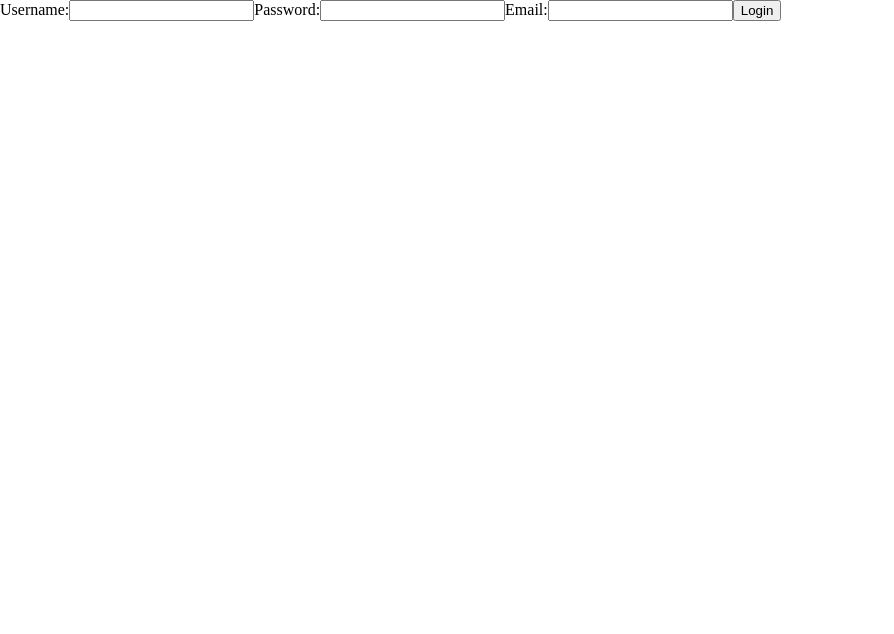
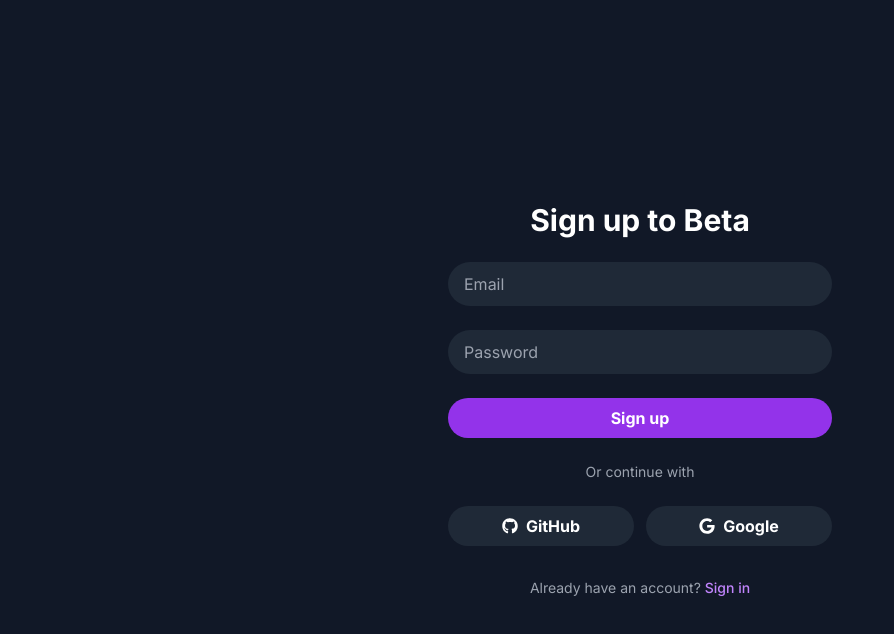
Before and after one commit to GuilhermeFRocha/beta_front, a React (Vite) app: page /login in a window 1280 px wide. Shown: the top 634 px of the page, without its empty margins (0-894 px from the left). Built offline with nearby package versions, Linux system fonts and the light colour scheme.

Commit message:
register user

```diff
--- a/index.html
+++ b/index.html
@@ -3,8 +3,11 @@
 
 <head>
   <meta charset="UTF-8" />
+  <link rel="preconnect" href="https://fonts.googleapis.com" />
+  <link rel="preconnect" href="https://fonts.gstatic.com" crossorigin />
   <link rel="icon" type="image/svg+xml" href="/vite.svg" />
   <meta name="viewport" content="width=device-width, initial-scale=1.0" />
+  <link href="https://fonts.googleapis.com/css2?family=Inter:ital,opsz,wght@0,14..32,100..900;1,14..32,100..900&display=swap" rel="stylesheet" />
   <title>Beta</title>
 </head>
 
--- a/package.json
+++ b/package.json
@@ -9,10 +9,16 @@
     "preview": "vite preview"
   },
   "dependencies": {
+    "autoprefixer": "^10.4.20",
     "axios": "^1.7.7",
+    "formik": "^2.4.6",
+    "postcss": "^8.4.45",
     "react": "^18.3.1",
     "react-dom": "^18.3.1",
+    "react-icons": "^5.3.0",
     "react-router-dom": "^6.26.1",
+    "tailwindcss": "^3.4.10",
+    "yup": "^1.4.0",
     "zustand": "^4.5.5"
   },
   "devDependencies": {
--- /dev/null
+++ b/postcss.config.cjs
@@ -0,0 +1,6 @@
+module.exports = {
+  plugins: {
+    tailwindcss: {},
+    autoprefixer: {},
+  },
+};
--- a/src/App.tsx
+++ b/src/App.tsx
@@ -10,6 +10,7 @@ import { Register } from "./pages/Register";
 import { useEffect } from "react";
 import { DashboardPage } from "./pages/Dashboard";
 import { ProfilePage } from "./pages/ProfilePage";
+import './index.css'
 
 export default function App() {
   const { isAuthenticated, checkAuthStatus } = useAuthStore();
--- /dev/null
+++ b/src/components/Button/index.tsx
@@ -0,0 +1,17 @@
+import { ButtonHTMLAttributes, ReactNode } from 'react';
+
+interface ButtonProps extends ButtonHTMLAttributes<HTMLButtonElement> {
+  className?: string;
+  children: ReactNode;
+}
+
+export const Button = ({ className = '', children, ...props }: ButtonProps) => {
+  return (
+    <button
+      className={className}
+      {...props}
+    >
+      {children}
+    </button>
+  );
+};
--- /dev/null
+++ b/src/components/Input/index.tsx
@@ -0,0 +1,14 @@
+import { InputHTMLAttributes } from 'react';
+
+interface InputProps extends InputHTMLAttributes<HTMLInputElement> {
+  className?: string;
+}
+
+export const Input = ({ className = '', ...props }: InputProps) => {
+  return (
+    <input
+      className={className}
+      {...props}
+    />
+  );
+};
--- a/src/hooks/useAuth.ts
+++ b/src/hooks/useAuth.ts
@@ -3,14 +3,14 @@ import create from "zustand";
 
 interface AuthState {
   isAuthenticated: boolean;
-  login: (body: any) => void;
+  registerUser: (body: any) => Promise<void>;
   logout: () => void;
   checkAuthStatus: () => void;
 }
 
 const useAuthStore = create<AuthState>((set) => ({
   isAuthenticated: false,
-  login: async (body) => {
+  registerUser: async (body) => {
     try {
       const response = await axios.post("http://localhost:8000/users", body);
 
--- a/src/index.css
+++ b/src/index.css
@@ -1,3 +1,7 @@
+@tailwind base;
+@tailwind components;
+@tailwind utilities;
+
 html,
 body,
 div,
@@ -85,6 +89,7 @@ video {
   font-size: 100%;
   font: inherit;
   vertical-align: baseline;
+  font-family: "Inter", sans-serif;
 }
 /* HTML5 display-role reset for older browsers */
 article,
--- a/src/pages/Login/index.tsx
+++ b/src/pages/Login/index.tsx
@@ -1,50 +1,125 @@
-import { useState } from "react";
+import { useNavigate } from "react-router-dom";
 import useAuthStore from "../../hooks/useAuth";
-import { useNavigate } from "react-router-dom";
+import { Formik, Form, Field, ErrorMessage, FieldProps, FormikHelpers } from 'formik'
+import * as Yup from 'yup'
+import { Input } from "../../components/Input";
+import { Button } from "../../components/Button";
+import { FaGithub, FaGoogle } from 'react-icons/fa'
+import { useEffect } from "react";
+
+interface SignValues {
+  email: string;
+  password: string;
+}
 
 export const Login = () => {
-  const [username, setUsername] = useState("");
-  const [password, setPassword] = useState("");
-  const [email, setEmail] = useState("");
-  const { login, isAuthenticated } = useAuthStore();
+  const { registerUser, isAuthenticated } = useAuthStore();
   const navigate = useNavigate();
 
-  const handleSubmit = async (e: any) => {
-    e.preventDefault();
-    await login({ username, password, email });
+  useEffect(() => {
+    if (isAuthenticated) {
+      navigate("/dashboard");
+    }
+  }, [isAuthenticated, navigate]);
 
-    if (isAuthenticated) {
-      await navigate("/dashboard");
-    }
+  const validationSchema = Yup.object().shape({
+    email: Yup.string().email('Invalid email').required('Email is required'),
+    password: Yup.string().min(6, 'Password must be at least 6 characters').required('Password is required'),
+  })
+
+  const handleSubmit = async (values: SignValues, { setSubmitting }: FormikHelpers<SignValues>) => {
+    await registerUser(values);
+    setSubmitting(false);
   };
 
   return (
-    <form onSubmit={handleSubmit}>
-      <label>
-        Username:
-        <input
-          type="text"
-          value={username}
-          onChange={(e) => setUsername(e.target.value)}
-        />
-      </label>
-      <label>
-        Password:
-        <input
-          type="password"
-          value={password}
-          onChange={(e) => setPassword(e.target.value)}
-        />
-      </label>
-      <label>
-        Email:
-        <input
-          type="email"
-          value={email}
-          onChange={(e) => setEmail(e.target.value)}
-        />
-      </label>
-      <button type="submit">Login</button>
-    </form>
+
+    <div className="min-h-screen flex items-center justify-center bg-gray-900">
+    <div className="w-full max-w-sm">
+      <h2 className="text-3xl font-bold text-center text-white mb-6">Sign up to Beta</h2>
+
+      <Formik
+      initialValues={{ email: '', password: '' }}
+      validationSchema={validationSchema}
+      onSubmit={handleSubmit}
+      >
+        {({ isSubmitting, errors, touched }) => (
+          <Form className="space-y-6">
+            <div>
+            <Field name="email">
+              {({ field }: FieldProps) => (
+                <Input
+                {...field}
+                type="email"
+                className={`w-full px-4 py-3 bg-gray-800 text-white rounded-full focus:outline-none focus:ring-2 focus:ring-purple-600 ${
+                  errors.email && touched.email ? 'border-red-500' : ''
+                }`}
+                placeholder="Email"
+              />
+              )}
+            </Field>
+            <ErrorMessage name="email" component="div" className="mt-1 text-red-500 text-sm" />
+            </div>
+
+            <div>
+                <Field name="password">
+                  {({ field } : FieldProps) => (
+                    <Input
+                      {...field}
+                      type="password"
+                      className={`w-full px-4 py-3 bg-gray-800 text-white rounded-full focus:outline-none focus:ring-2 focus:ring-purple-600 ${
+                        errors.password && touched.password ? 'border-red-500' : ''
+                      }`}
+                      placeholder="Password"
+                    />
+                  )}
+                </Field>
+                <ErrorMessage name="password" component="div" className="mt-1 text-red-500 text-sm" />
+              </div>
+              <Button
+                type="submit"
+                disabled={isSubmitting}
+                className="w-full bg-purple-600 hover:bg-purple-700 text-white font-bold py-3 px-5 rounded-full transition duration-300"
+              >
+                {isSubmitting ? 'Signing in...' : 'Sign up'}
+              </Button>
+          </Form>
+        )}
+
+      </Formik>
+      <div className="mt-6">
+          <div className="relative">
+            <div className="absolute inset-0 flex items-center">
+              <div className="w-full border-t border-gray-700"></div>
+            </div>
+            <div className="relative flex justify-center text-sm">
+              <span className="px-2 bg-gray-900 text-gray-400">Or continue with</span>
+            </div>
+          </div>
+          <div className="mt-6 grid grid-cols-2 gap-3">
+            <Button
+              type="button"
+              className="w-full bg-gray-800 hover:bg-gray-700 text-white font-bold py-3 px-5 rounded-full transition duration-300 flex items-center justify-center"
+            >
+              <FaGithub className="mr-2" />
+              GitHub
+            </Button>
+            <Button
+              type="button"
+              className="w-full bg-gray-800 hover:bg-gray-700 text-white font-bold py-3 px-5 rounded-full transition duration-300 flex items-center justify-center"
+            >
+              <FaGoogle className="mr-2" />
+              Google
+            </Button>
+          </div>
+        </div>
+        <p className="mt-8 text-center text-sm text-gray-400">
+        Already have an account? {" "}
+          <a href="#" className="font-medium text-purple-400 hover:text-purple-300">
+            Sign in
+          </a>
+        </p>
+      </div>
+    </div>
   );
 };
--- /dev/null
+++ b/tailwind.config.js
@@ -0,0 +1,8 @@
+/** @type {import('tailwindcss').Config} */
+export default {
+  content: ["./src/**/*.{js,ts,jsx,tsx}"],
+  theme: {
+    extend: {},
+  },
+  plugins: [],
+}
```
Also changed, not shown: 1 other file (tests, documents, lock files or other folders).
